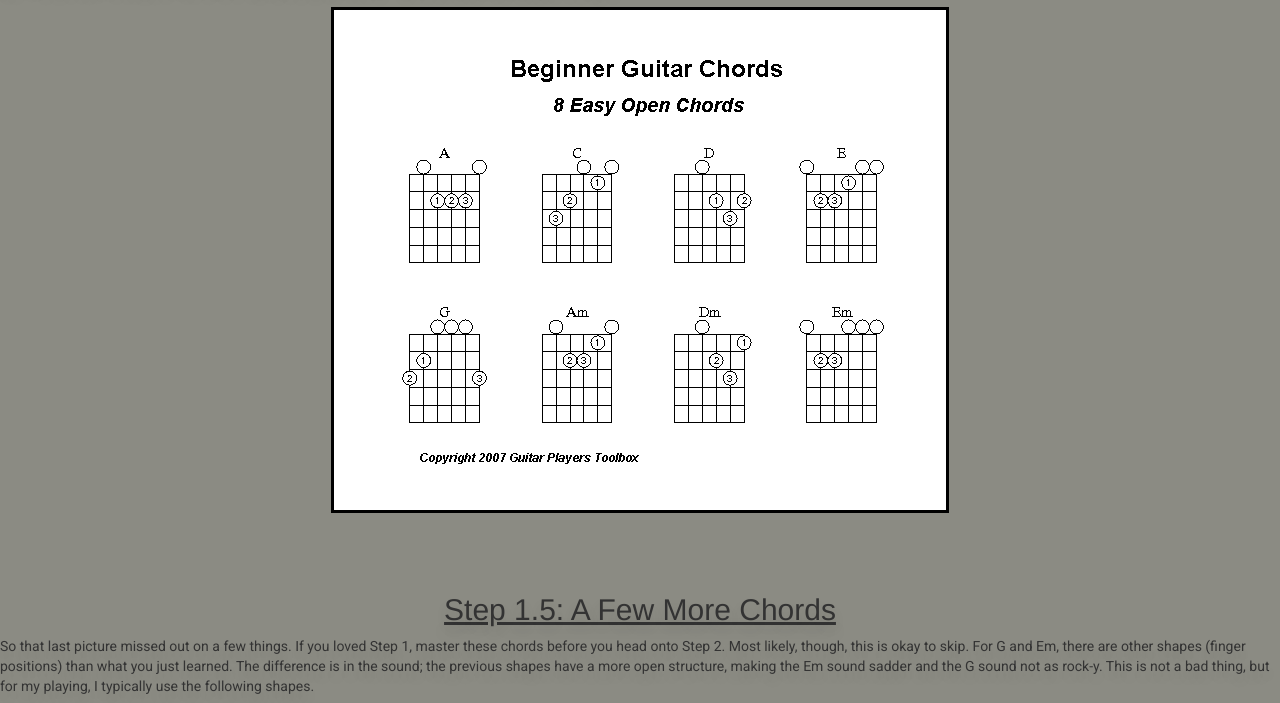
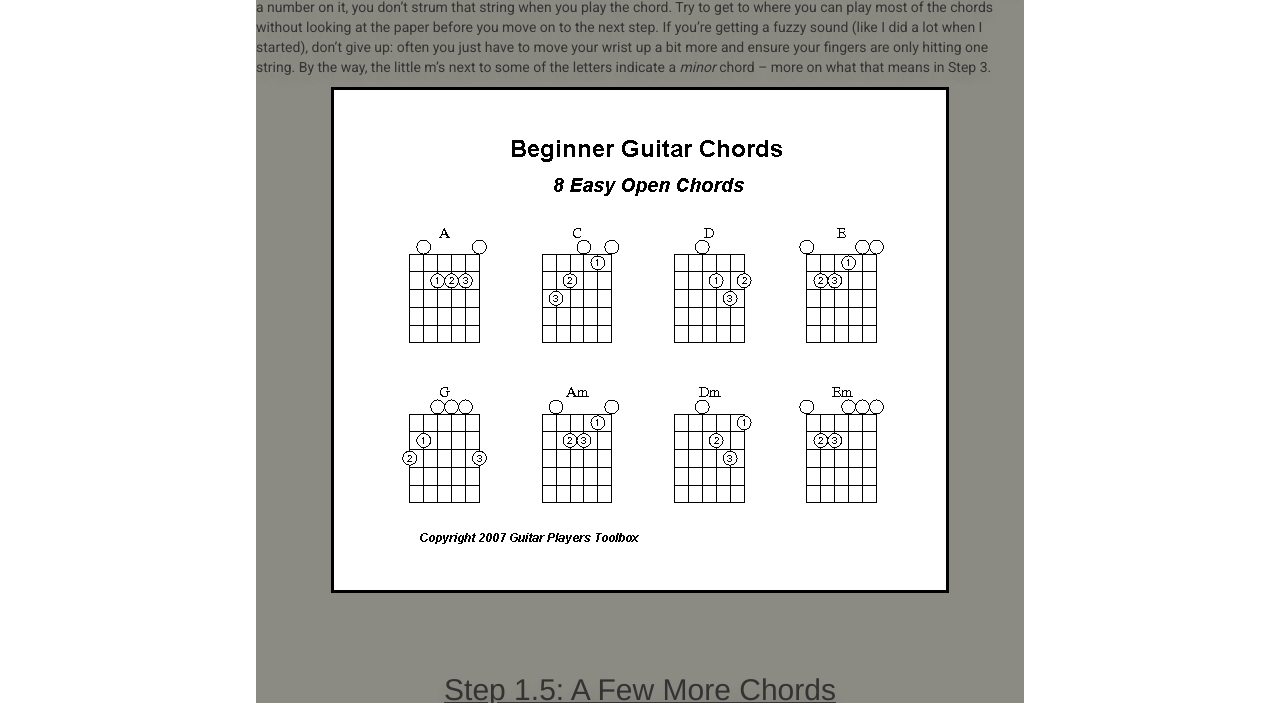
Before and after one commit to Chris-Coraggio/GuitarTutorial, a plain HTML site: page index.html in a window 1280 px wide. Shown: the part 362-1065 px from the top of the page. Drawn offline with nearby package versions, Linux system fonts and the light colour scheme.

Commit message:
Made the container div responsive

```diff
--- a/css/style.css
+++ b/css/style.css
@@ -23,3 +23,16 @@ a{
 img{
 	border: 3px solid black !important;
 }
+
+body{
+	align-content: center;
+}
+
+/*Slim screen width for large screens */
+@media (min-width: 991px) {
+	#master-container{
+		width: 60%;
+		margin-right: auto;
+		margin-left: auto;
+	}
+}
```
